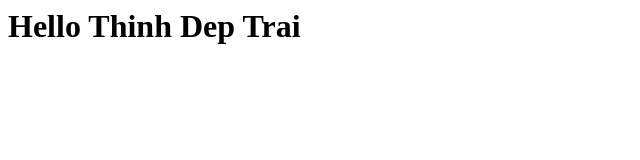
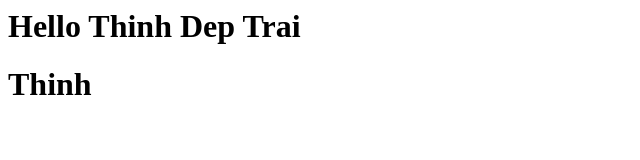
Before and after one commit to thinhhoainam/git-tutorial, a plain HTML site: page index.html in a window 1280 px wide. Shown: the whole page, without its empty margins (0-640 px from the left). Drawn offline with Linux system fonts and the light colour scheme.

Commit message:
Update index.html

```diff
--- a/index.html
+++ b/index.html
@@ -1,5 +1,6 @@
 <html lang="en">
 <body>
     <h1>Hello Thinh Dep Trai</h1>
+    <h1>Thinh</h1>
 </body>
 </html></html>
```
